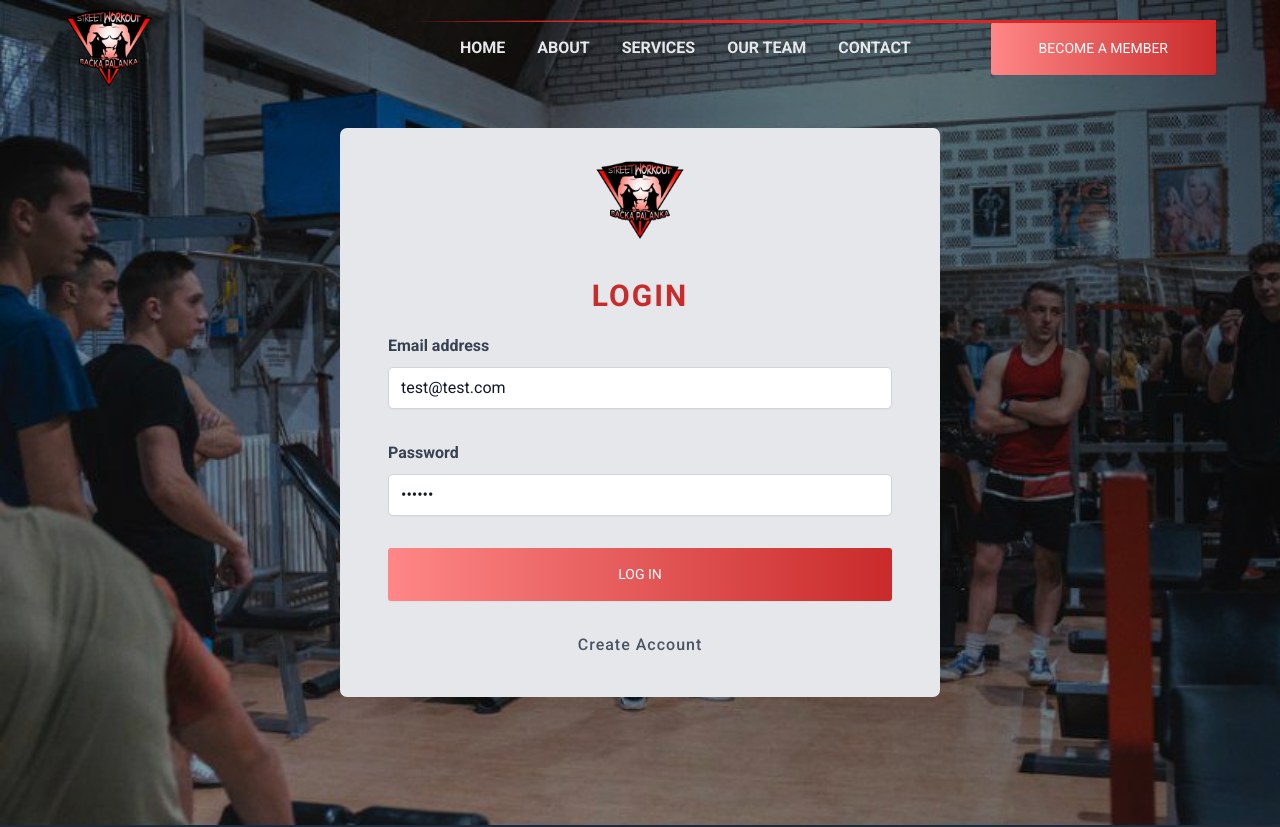
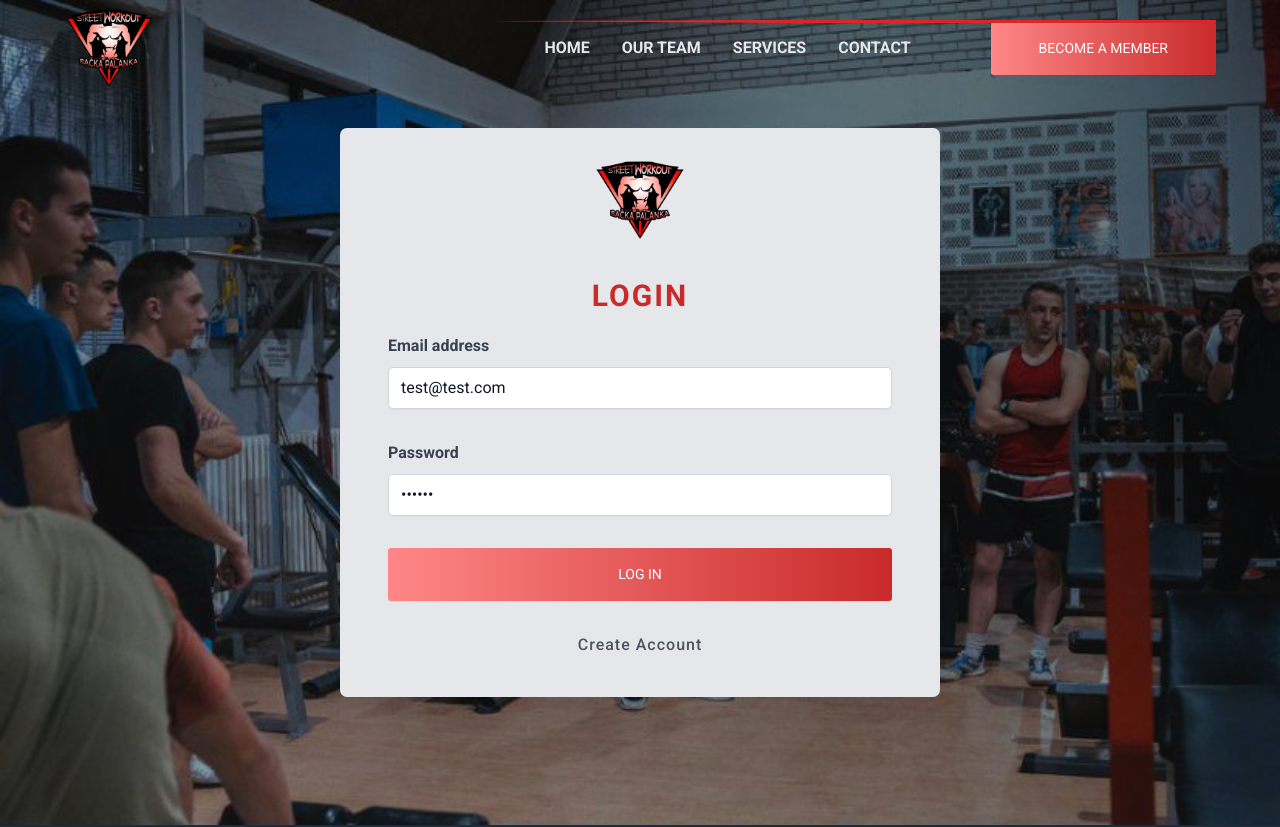
Before and after one commit to Djarma12/Streetworkout-Training-History, a React (Vite) app: page /login in a window 1280 px wide. Shown: the top 827 px of the page. Built offline with nearby package versions, Linux system fonts and the light colour scheme.

Commit message:
Remove About page

```diff
--- a/src/App.jsx
+++ b/src/App.jsx
@@ -8,7 +8,6 @@ import GlobalStyles from "./styles/GlobalStyles";
 import ProtectedRoute from "./ui/ProtectedRoute";
 import SpinnerFullPage from "./ui/SpinnerFullPage";
 
-import About from "./pages/About";
 import Contact from "./pages/Contact";
 import Home from "./pages/Home";
 import Login from "./pages/Login";
@@ -70,8 +69,7 @@ function App() {
                   <ProtectedRoute>
                     <AppLayout />
                   </ProtectedRoute>
-                }
-              >
+                }>
                 <Route index element={<Navigate replace to="/trainings" />} />
                 <Route path="trainings" element={<Trainings />} />
                 <Route path="trainings/new" element={<CreateTrainingForm />} />
@@ -92,7 +90,6 @@ function App() {
               </Route>
               <Route element={<HomeLayout />}>
                 <Route path="home" element={<Home />} />
-                <Route path="about" element={<About />} />
                 <Route path="services" element={<Services />} />
                 <Route path="our-team" element={<OurTeam />} />
                 <Route path="contact" element={<Contact />} />
--- a/src/pages/About.jsx
+++ /dev/null
@@ -1,17 +0,0 @@
-import Hero from "../ui/Hero";
-import HeroBackground from "../ui/HeroBackground";
-import HeroContent from "../ui/HeroContent";
-
-function About() {
-  return (
-    <>
-      <Hero>
-        <HeroBackground imgpath="public/our-team.jpg">
-          <HeroContent headingText="About Us" />
-        </HeroBackground>
-      </Hero>
-    </>
-  );
-}
-
-export default About;
--- a/src/ui/HeaderHome.jsx
+++ b/src/ui/HeaderHome.jsx
@@ -67,13 +67,10 @@ function HeaderHome() {
             <StyledNavLink to="/home">Home</StyledNavLink>
           </li>
           <li>
-            <StyledNavLink to="/about">About</StyledNavLink>
+            <StyledNavLink to="/our-team">Our team</StyledNavLink>
           </li>
           <li>
             <StyledNavLink to="/services">Services</StyledNavLink>
-          </li>
-          <li>
-            <StyledNavLink to="/our-team">Our team</StyledNavLink>
           </li>
           <li>
             <StyledNavLink to="/contact">Contact</StyledNavLink>
```
